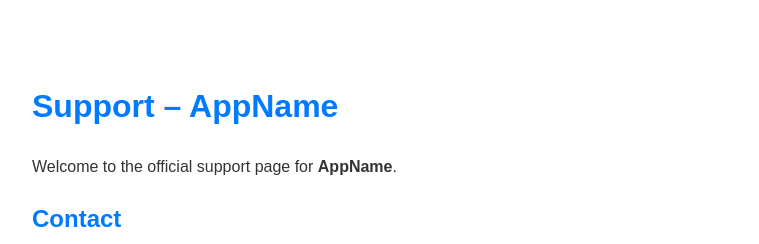
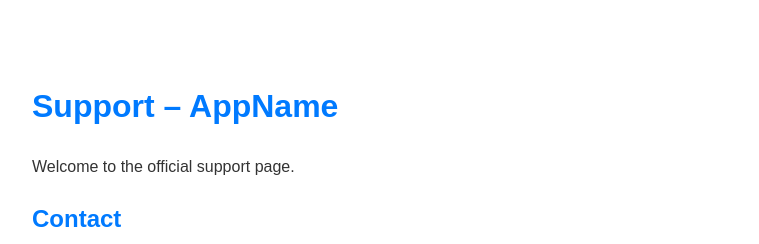
Before and after one commit to MontanariMirko/Support-apps, a plain HTML site: page index.html in a window 1280 px wide. Shown: the top 244 px of the page, without its empty margins (258-1017 px from the left). Drawn offline with Linux system fonts and the light colour scheme.

Commit message:
Update index.html

```diff
--- a/index.html
+++ b/index.html
@@ -25,7 +25,7 @@
 </head>
 <body>
   <h1>Support – AppName</h1>
-  <p>Welcome to the official support page for <strong>AppName</strong>.</p>
+  <p>Welcome to the official support page.</p>
 
   <h2>Contact</h2>
   <p>If you need help or have any questions, please email us at:
```
